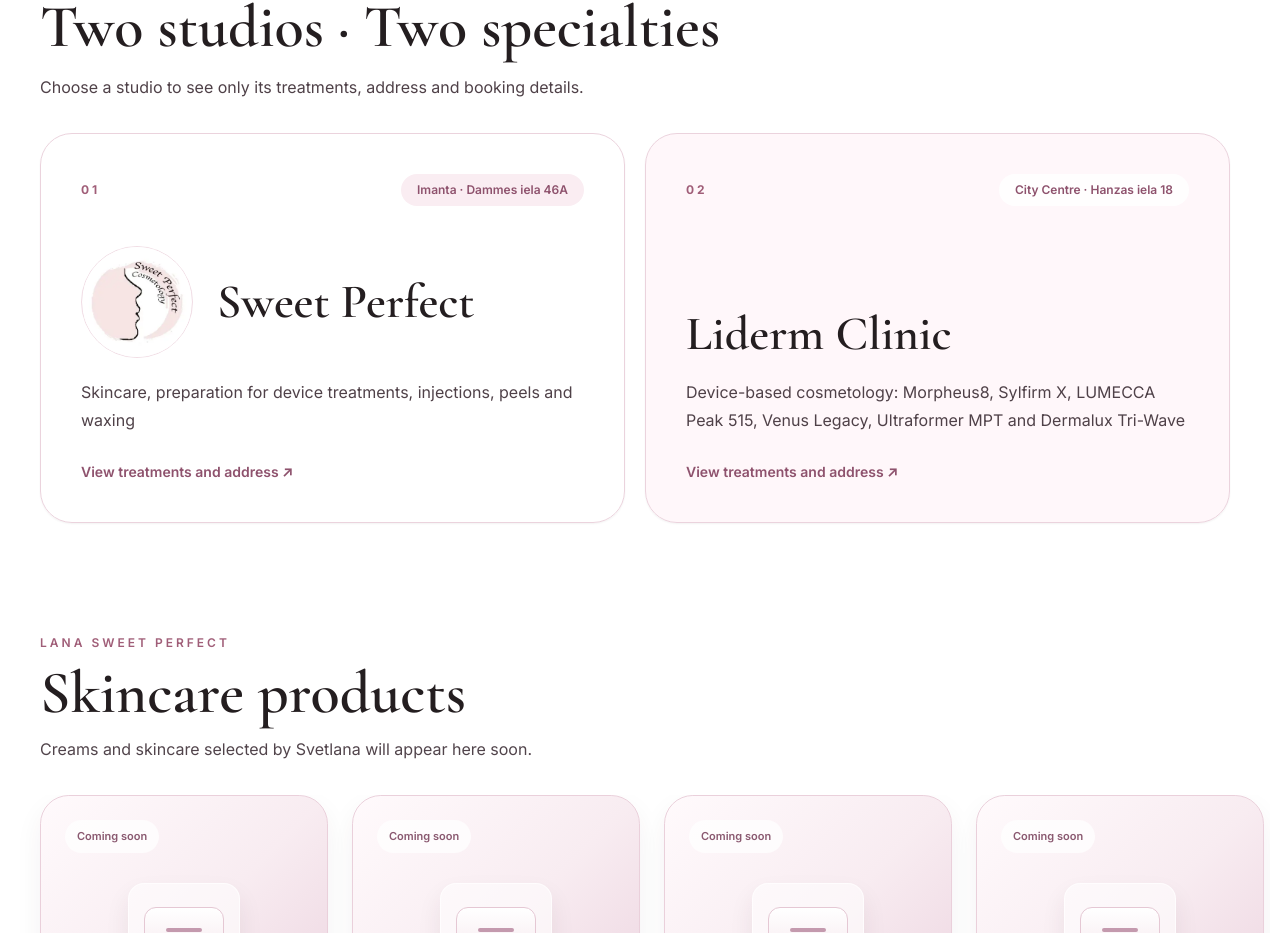
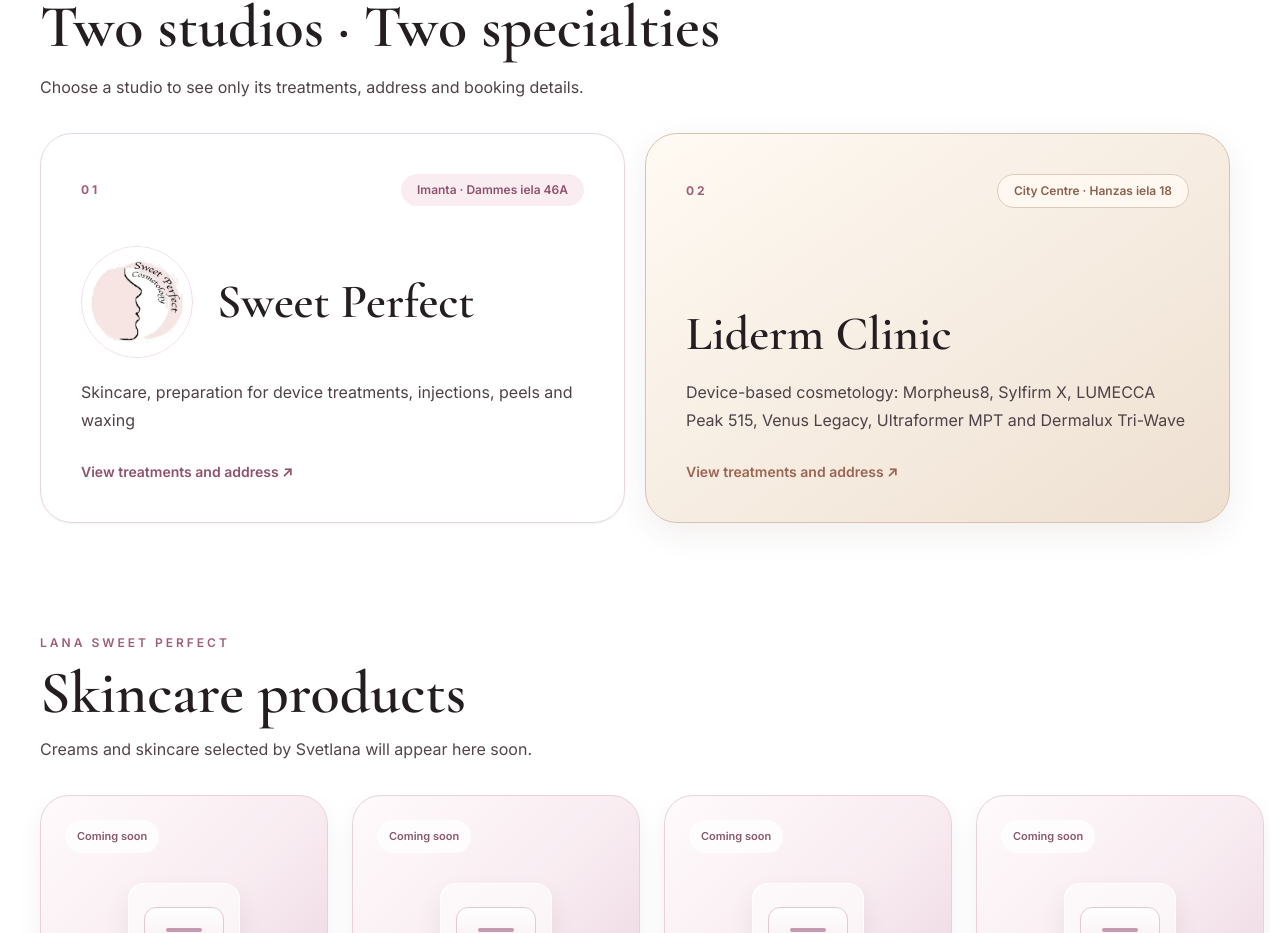
Before and after one commit to SergeyJak/Sweet-lana, a Next.js app: page /en in a window 1280 px wide. Shown: the part 1494-2427 px from the top of the page. Built offline with nearby package versions, Linux system fonts and the light colour scheme; no server answers.

Commit message:
Differentiate central Liderm studio card with the real clinic's warm natural palette

```diff
--- a/src/app/[locale]/page.tsx
+++ b/src/app/[locale]/page.tsx
@@ -106,12 +106,12 @@ export default async function Home({ params }: { params: Promise<{ locale: strin
                 <p className="mt-7 text-sm font-semibold text-[#8e526d]">{c.choose} ↗</p>
               </div>
             </a>
-            <a href={`/${locale}/cabinet/center`} className="group flex min-h-72 flex-col justify-between rounded-[2rem] border border-[#ebd3dd] bg-[#fff7fa]/95 p-7 shadow-sm backdrop-blur-sm transition hover:-translate-y-1 hover:shadow-xl sm:p-10">
-              <div className="flex items-center justify-between"><span className="text-xs font-bold tracking-[0.25em] text-[#a05e78]">02</span><span className="rounded-full bg-white/90 px-4 py-2 text-xs font-semibold text-[#8e526d]">{c.centerArea} · {c.centerAddress}</span></div>
+            <a href={`/${locale}/cabinet/center`} className="group flex min-h-72 flex-col justify-between rounded-[2rem] border border-[#d7c1af] bg-[linear-gradient(145deg,#fffaf3,#eee0d1)] p-7 shadow-[0_10px_32px_rgba(92,57,40,0.08)] transition hover:-translate-y-1 hover:shadow-[0_20px_40px_rgba(92,57,40,0.14)] sm:p-10">
+              <div className="flex items-center justify-between"><span className="text-xs font-bold tracking-[0.25em] text-[#a05e78]">02</span><span className="rounded-full border border-[#dfcbb9] bg-[#fffaf3]/90 px-4 py-2 text-xs font-semibold text-[#8b604c]">{c.centerArea} · {c.centerAddress}</span></div>
               <div className="mt-10">
                 <h3 className="font-serif text-5xl !text-[#241e20]">{c.centerTitle}</h3>
                 <p className="mt-5 max-w-lg text-base leading-7 text-[#4f4148]">{c.centerDetail}</p>
-                <p className="mt-7 text-sm font-semibold text-[#8e526d]">{c.choose} ↗</p>
+                <p className="mt-7 text-sm font-semibold text-[#9d6452]">{c.choose} ↗</p>
               </div>
             </a>
           </div>
```
